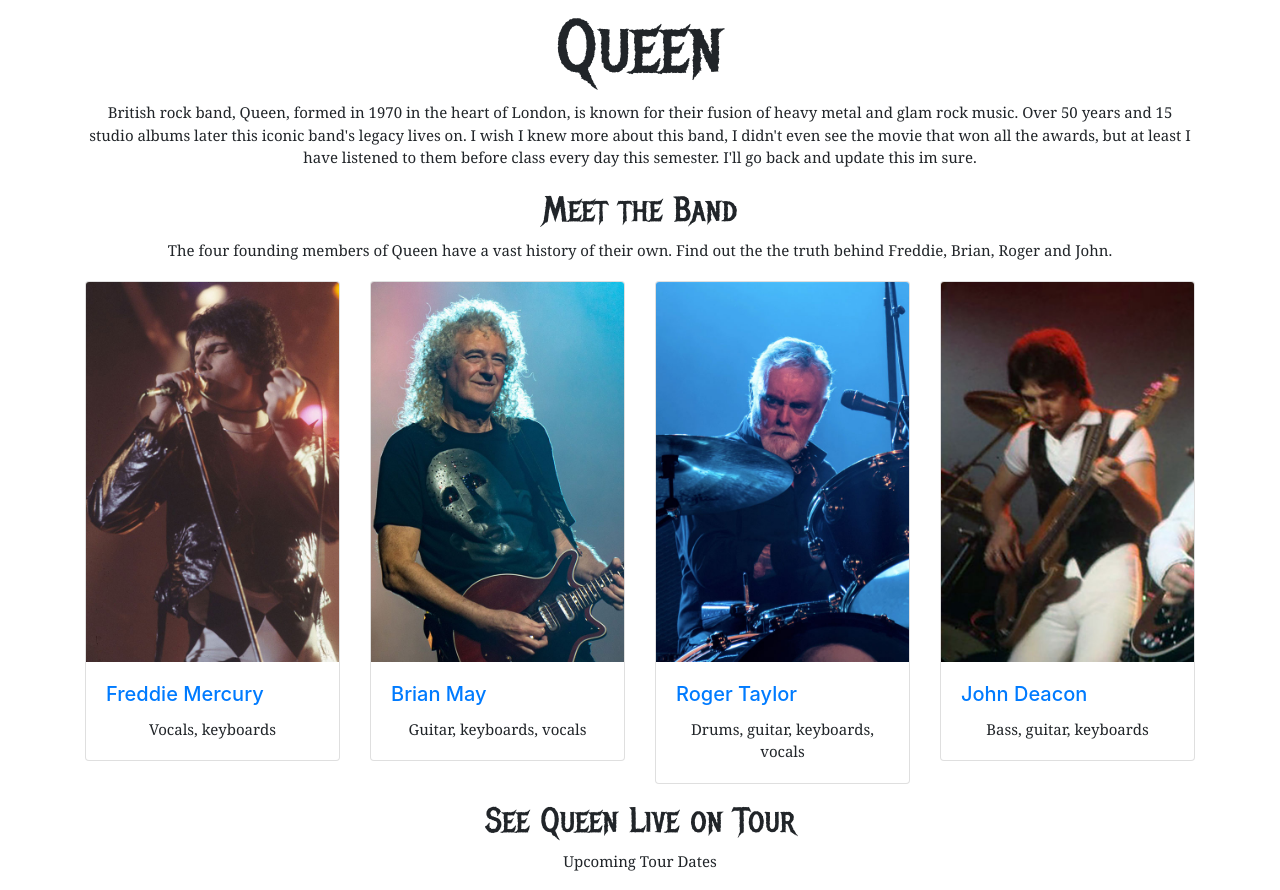
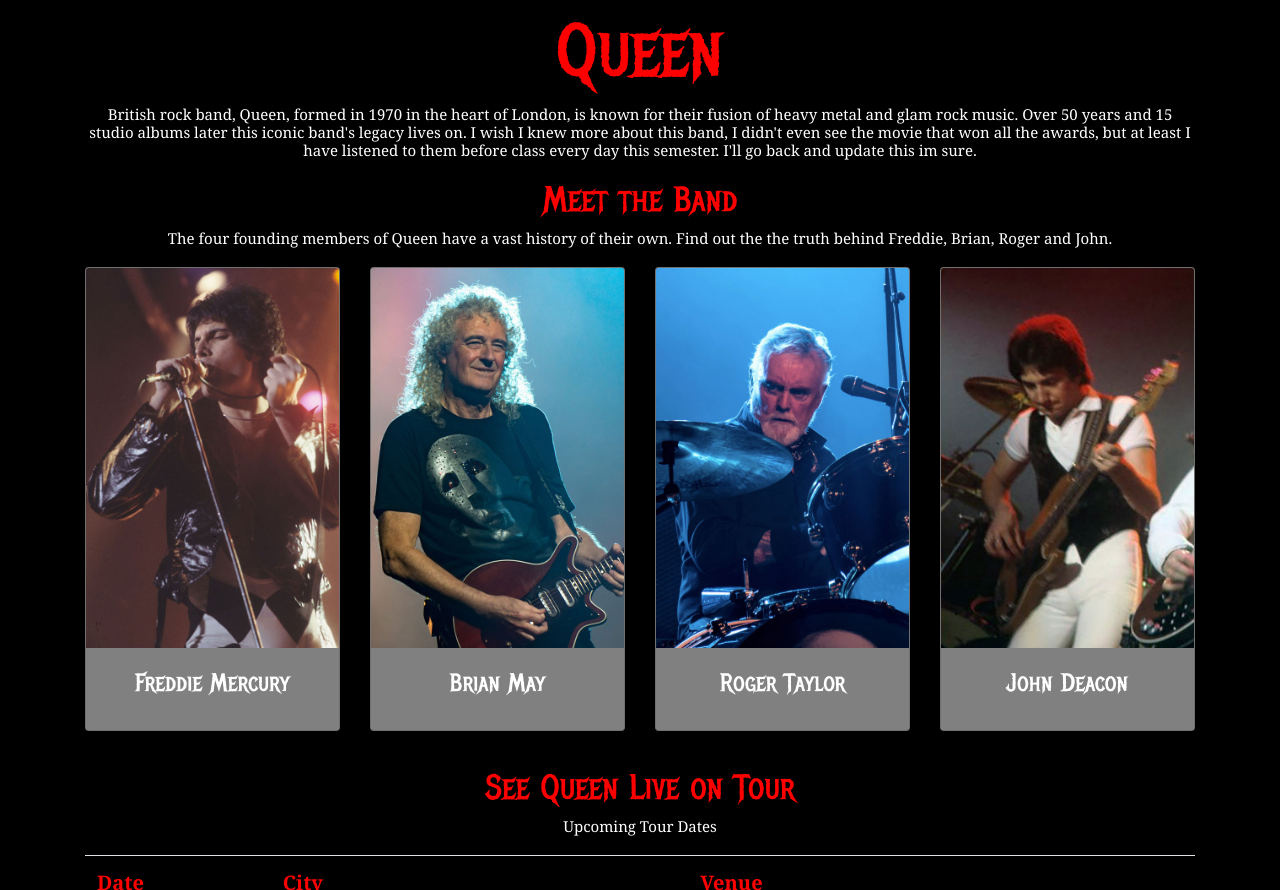
Before and after one commit to emmabittnerr/emma-final-project, a website: page src/njk/index.njk in a window 1280 px wide. Shown: the part 355-1245 px from the top of the page. Drawn offline with nearby package versions, Linux system fonts and the light colour scheme; files that its build step writes are made by us from their sources; files whose address does not match are found by name.

Commit message:
colorful

```diff
--- a/src/njk/_templates/bake-bios.njk
+++ b/src/njk/_templates/bake-bios.njk
@@ -15,7 +15,7 @@
         <span> {{ instruments }} </span></p>
         <hr class="d-sm-none">
       </div>
-      <div class="col-sm-8 col-md-6 col-lg-4">
+      <div class="col-sm-8 col-md-6 col-lg-6">
         {# <img src="../img/{{ image }}" alt="" class="img-fluid mb-4"> #}
         <h1>{{ name }}</h1>
         <h5> Birthday: {{ birthdate }}</h5>
--- a/src/njk/discography.njk
+++ b/src/njk/discography.njk
@@ -6,7 +6,7 @@
 {% block content %}
 <article class="container">
   <h1>Queen's Discography</h1>
-  <p>Every single album they every produced - wow.</p>
+  <h3>Every single album they every produced - wow.</h3>
   <div class="row">
   {% for album in queen.discography %}
   <div class="col-sm-6 col-md-4 col-lg-4">
@@ -14,7 +14,7 @@
       <img src="../img/discs/{{album.image}}" alt=" {{ album.title }} album cover" class="card-img-top">
       <div class="card-body text-dark">
         <h5 class="card-title">{{ album.title }} </h5>
-        <p class="card-text">{{ album.year }}</p>
+        <h6 class="card-text">{{ album.year }}</h6>
       </div>
     </div>
   </div>
--- a/src/njk/index.njk
+++ b/src/njk/index.njk
@@ -5,11 +5,12 @@
 {% block page_description %}Learn about the band Queen.{% endblock %}
 
 {% block content %}
+<body>
 <div class="container">
   <h1>Queen</h1>
-  <p>British rock band, Queen, formed in 1970 in the heart of London, is known for their fusion of heavy metal and glam rock music. Over 50 years and 15 studio albums later this iconic band's legacy lives on. I wish I knew more about this band, I didn't even see the movie that won all the awards, but at least I have listened to them before class every day this semester. I'll go back and update this im sure.</p>
+  <h3>British rock band, Queen, formed in 1970 in the heart of London, is known for their fusion of heavy metal and glam rock music. Over 50 years and 15 studio albums later this iconic band's legacy lives on. I wish I knew more about this band, I didn't even see the movie that won all the awards, but at least I have listened to them before class every day this semester. I'll go back and update this im sure.</h3>
   <h2>Meet the Band</h2>
-  <p>The four founding members of Queen have a vast history of their own. Find out the the truth behind Freddie, Brian, Roger and John.</p>
+  <h3>The four founding members of Queen have a vast history of their own. Find out the the truth behind Freddie, Brian, Roger and John.</h3>
   <div class="row">
     {% for member in queen.members %}
       <div class="col-sm-6 col-lg-3">
@@ -17,14 +18,14 @@
           <img src="img/members/{{ member.image }}" alt="{{ member.name }}" class="card-img-top">
           <div class="card-body">
             <h5 class="card-title"><a href="members/{{ member.slug }}.html">{{ member.name }}</a></h5>
-            <p class="card-text"> {{ member.instruments }}</p>
+            {# <p class="card-text"> {{ member.instruments }}</p> #}
           </div>
         </div>
       </div>
     {% endfor %}
   </div>
   <h2> See Queen Live on Tour</h2>
-  <p>Upcoming Tour Dates</p>
+  <h3>Upcoming Tour Dates</h3>
   <table class="table table-striped">
     <thead>
       <tr>
@@ -45,4 +46,5 @@
   </table>
 </div>
 {% endblock %}
+</body>
 {# how do i put the footer below this? #}
--- a/src/scss/_member.scss
+++ b/src/scss/_member.scss
@@ -10,5 +10,20 @@
   text-align: center;
   font-size: 20px;
   font-family: 'Metal Mania', cursive;
+  color: white;
   }
 }
+
+p {
+  font-size: 15px;
+  font-family: Georgia, 'Times New Roman', Times, serif;
+  margin-bottom: 20px;
+  color: white;
+  }
+
+  h5{
+    color: orange;
+    font-size: 17px;
+    font-family: Georgia, 'Times New Roman', Times, serif;
+    text-align: center;
+  }
--- a/src/scss/_table.scss
+++ b/src/scss/_table.scss
@@ -1,10 +1,11 @@
 .table {
   th{
     font-family: Georgia, 'Times New Roman', Times, serif;
-    font-size: 15px;
+    font-size: 20px;
+    color: red;
   }
   td{
     font-family: Georgia, 'Times New Roman', Times, serif;
+    color: white;
   }
 }
-// deadass why wont htis work
--- a/src/scss/main.scss
+++ b/src/scss/main.scss
@@ -21,22 +21,62 @@
 // Import partials
 @import "nav";
 @import "jumbotron";
+@import "table";
+
 
 .container {
   h1{
   font-size: 75px;
   text-align: center;
   font-family: 'Metal Mania', cursive;
+  color: red;
   }
   h2 {
   font-size: 35px;
   text-align: center;
   font-family: 'Metal Mania', cursive;
+  margin-top: 20px;
+  color: red;
   }
-  p{
+  h3 {
+    font-size: 15px;
+    text-align: center;
+    font-family: Georgia, 'Times New Roman', Times, serif;
+    margin-bottom: 20px;
+    color: white;
+  }
+}
+
+p {
   font-size: 15px;
-  text-align: center;
   font-family: Georgia, 'Times New Roman', Times, serif;
   margin-bottom: 20px;
+  color: white;
   }
+
+  h5{
+    color: lightblue;
+    font-size: 17px;
+    font-family: Georgia, 'Times New Roman', Times, serif;
+    text-align: center;
+
+    a{
+      color: white;
+      font-family: 'Metal Mania', cursive;
+      font-size: 25px;
+    }
+  }
+
+  h6{
+    color: white;
+    text-align: center;
+    font-family: Georgia, 'Times New Roman', Times, serif;
+  }
+
+
+  .card {
+    background-color: gray;
+  }
+body {
+  background-color: black;
 }
```
Also changed, not shown: docs/members/brian-may.html (+1 -1 lines), docs/members/freddie-mercury.html (+1 -1 lines), docs/members/john-deacon.html (+1 -1 lines), docs/members/roger-taylor.html (+1 -1 lines), docs/css/main.css, docs/discography.html, docs/index.html.
